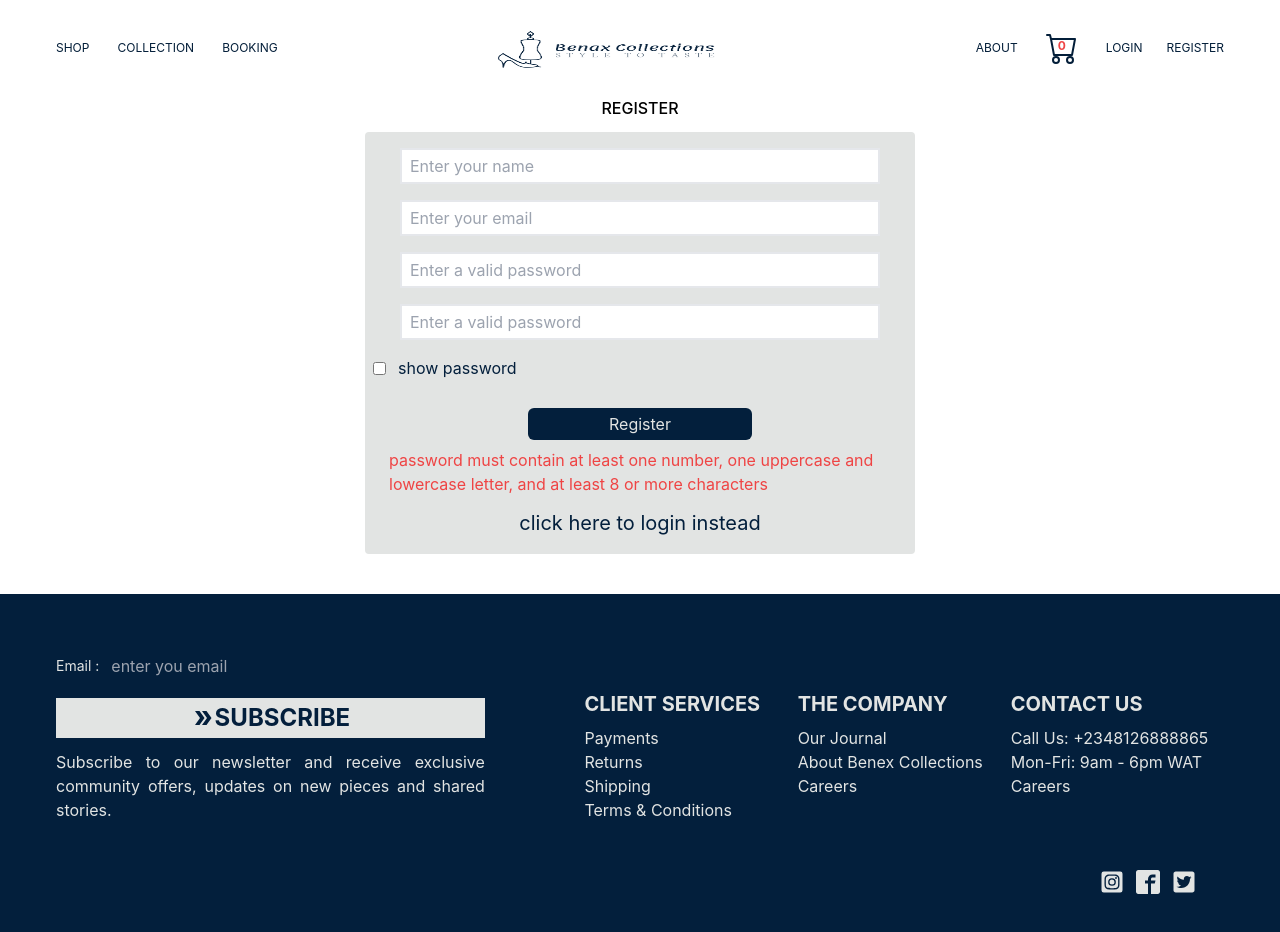
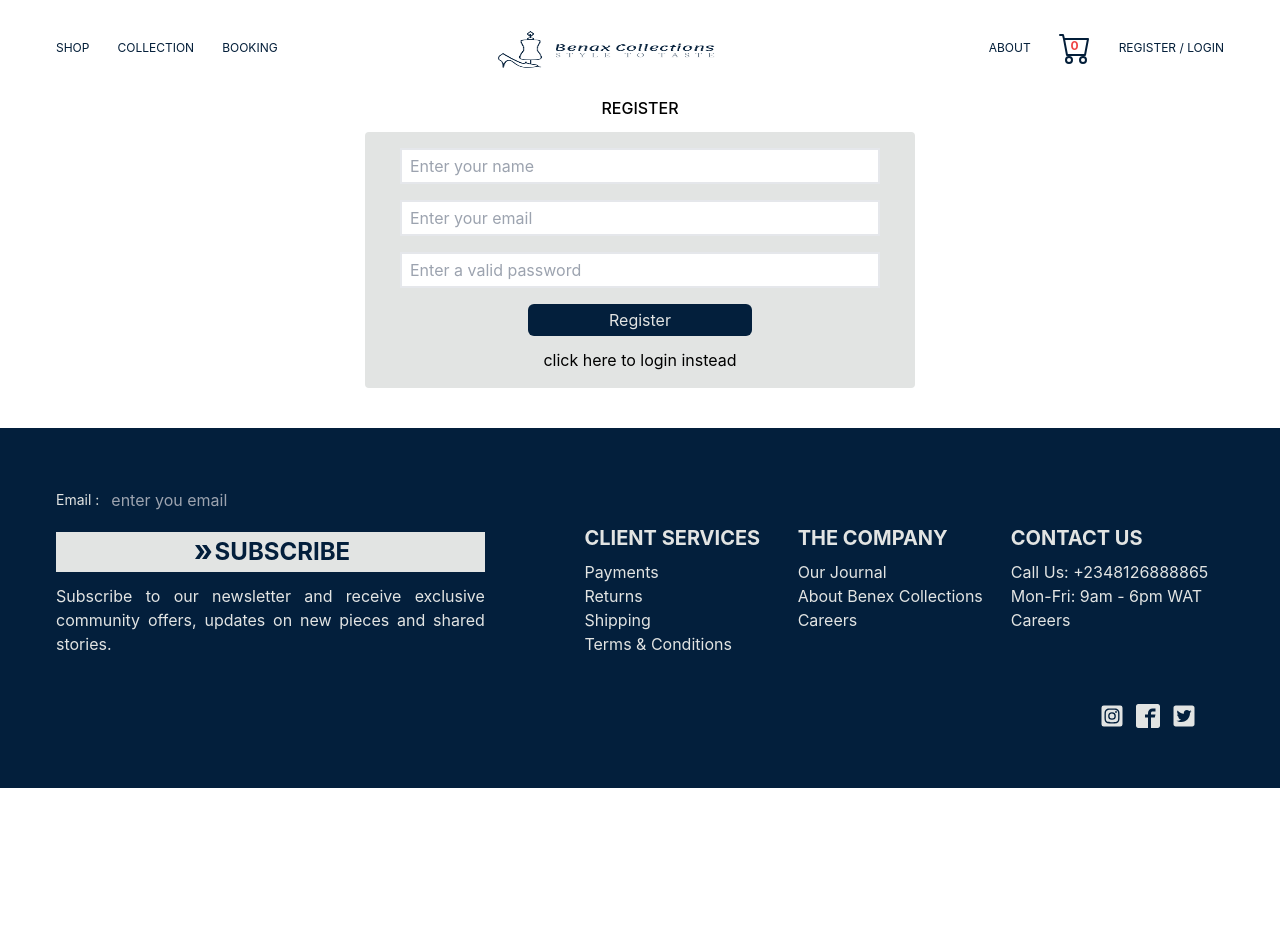
Before and after one commit to activus-d/benax-new, a Next.js app: page /register in a window 1280 px wide. Shown: the top 932 px of the page. After the commit the page ends 800 px from the top, so only its background shows below. Built offline with nearby package versions, Linux system fonts and the light colour scheme.

Commit message:
Revert "registration adjusted"

```diff
--- a/components/navs/mobilebar.jsx
+++ b/components/navs/mobilebar.jsx
@@ -105,16 +105,16 @@ export default function MobileBar() {
                             </span>
                         </Link>
                     </li>
-                    {/* <li className='h-10 flex items-center px-5'>
+                    <li className='h-10 flex items-center px-5'>
                         <span className='hover:border-b-2 hover:border-black hover:border-b-veryDeepBlue hover:font-bold cursor-pointer'>
                             ABOUT
                         </span>
-                    </li> */}
+                    </li>
                     <li className='h-10 flex items-center px-5'>
                         <button
                             onClick={(e) => handleLogout(e)}
                         >
-                            LOGOUT
+                            Logout
                         </button>
                     </li>
                 </ul>
@@ -168,23 +168,16 @@ export default function MobileBar() {
                             </span>
                         </Link>
                     </li>
-                    {/* <li className='h-10 flex items-center px-5'>
+                    <li className='h-10 flex items-center px-5'>
                         <span className='hover:border-b-2 hover:border-black hover:border-b-veryDeepBlue hover:font-bold cursor-pointer'>
                             ABOUT
                         </span>
-                    </li> */}
+                    </li>
                     <li className='h-10 flex items-center px-5'>
                         <button
                             onClick={() => Router.push('/login')}
                         >
-                            LOGIN
-                        </button>
-                    </li>
-                    <li className='h-10 flex items-center px-5'>
-                        <button
-                            onClick={() => Router.push('/register')}
-                        >
-                            REGISTER
+                            Login
                         </button>
                     </li>
                 </ul>
--- a/components/navs/topNav.jsx
+++ b/components/navs/topNav.jsx
@@ -154,14 +154,9 @@ export default function TopNav() {
                             </a>
                         </Link>
                     </li>
-                    <li className=' hover:border-b-2 hover:border-b-veryDeepBlue hover:font-bold cursor-pointer flex items-center mr-6'>
+                    <li className=' hover:border-b-2 hover:border-b-veryDeepBlue hover:font-bold cursor-pointer flex items-center'>
                         <Link href='/login'>
-                            <a>LOGIN</a>
-                        </Link>
-                    </li>
-                    <li className=' hover:border-b-2 hover:border-b-veryDeepBlue hover:font-bold cursor-pointer flex items-center'>
-                        <Link href='/register'>
-                            <a>REGISTER</a>
+                            <a>REGISTER / LOGIN</a>
                         </Link>
                     </li>
                 </ul>
--- a/pages/bags.jsx
+++ b/pages/bags.jsx
@@ -51,11 +51,10 @@ const BagList = ({bags}) => {
         <section className="text-deepBlue mb-7 px-5 md:px-14" style={{zIndex: '0'}}>
             <div className='mb-5 relative'>
                 <button
-                    className='flex justify-center items-center bg-deepBlue text-veryLightGrey rounded-md h-8 w-20 absolute left-0'
+                    className='flex justify-center items-center bg-deepBlue text-veryLightGrey  rounded-md h-8 w-14 absolute left-0'
                     onClick={() => Router.push('/categories')}
                 >
                     <GiReturnArrow />
-                    <span className='text-[8px]'>categories</span>
                 </button>
                 <h2 className="text-center text-3xl">BAGS</h2>
             </div>
--- a/pages/clothing.jsx
+++ b/pages/clothing.jsx
@@ -51,11 +51,10 @@ const ClothList = ({cloths}) => {
         <section className="text-deepBlue mb-7 px-5 md:px-14">
             <div className='mb-5 relative'>
                 <button
-                    className='flex justify-center items-center bg-deepBlue text-veryLightGrey rounded-md h-8 w-20 absolute left-0'
+                    className='flex justify-center items-center bg-deepBlue text-veryLightGrey  rounded-md h-8 w-14 absolute left-0'
                     onClick={() => Router.push('/categories')}
                 >
                     <GiReturnArrow />
-                    <span className='text-[8px]'>categories</span>
                 </button>
                 <h2 className="text-center text-3xl">CLOTHING</h2>
             </div>
--- a/pages/login.jsx
+++ b/pages/login.jsx
@@ -10,9 +10,6 @@ export default function Login() {
     const [isResponseData, setIsResponsedata] = useState(false);
     const [isUserInvalid, setIsUserInvalid] = useState(false);
     const { isUserLoggedinToTrue, setCurrentUser } = useAuthContext();
-    const [passwordMessage, setPasswordMessage] = useState("password must contain at least one number, one uppercase and lowercase letter, and at least 8 or more characters");
-    const [passwordType, setPasswordType] = useState("password");
-
 
     const handleSubmit = async (e) => {
         e.preventDefault()
@@ -40,21 +37,13 @@ export default function Login() {
         }
     };
 
-    const showPassword = (e) => {
-        if(e.currentTarget.checked) {
-            setPasswordType("text")
-        }else {
-            setPasswordType("password")
-        }
-    };
-
     if(!isUserInvalid) {
         return (
             <section className='flex flex-col items-center mb-10'>
                 <h2 className='font-medium mb-3 mt-2 text-center'>LOGIN WITH YOUR REGISTERED DETAILS</h2>
                 <form
                     onSubmit={handleSubmit}
-                    className='flex flex-col items-center justify-center bg-veryLightGrey py-4 px-4 rounded w-full sm:w-96 sm:px-4 md:w-[550px]'
+                    className='flex flex-col items-center justify-center bg-veryLightGrey py-4 rounded w-full sm:w-96 sm:px-4 md:w-[550px]'
                 >
                     <input
                         className='outline-none border-2 w-full py-1 px-2 mb-4 sm:w-86 md:w-    [480px]'
@@ -84,27 +73,17 @@ export default function Login() {
                         autoComplete="off"
                         pattern="(?=.*\d)(?=.*[a-z])(?=.*[A-Z]).{8,}"
                         title="Must contain at least one number and one uppercase and   lowercase letter, and at least 8 or more characters"
-                        type={passwordType}
+                        type='password'
                         value={userDetails.password}
                         onChange={(e) => setUserDetails({...userDetails, [e.target.name]: e.    target.value})}
                         placeholder='Enter a valid password'
                     />
-                    <div className='w-full flex items-center mb-7 text-deepBlue'>
-                    <input
-                        type='checkbox'
-                        name='showPassword'
-                        className='mr-3 bg-white opacity-100'
-                        onClick={(e) => showPassword(e)}
-                    />
-                        <span>show password</span>
-                    </div>
                     <button
                         type='submit'
                         className='bg-deepBlue text-veryLightGrey w-56 py-1 rounded-md  xl:hover:scale-110'
                     >
                         Login
                     </button>
-                    <p className='px-4 text-red-500 mt-2'>{passwordMessage}</p>
                     <Link href='/register'>
                         <a className='mt-3 hover:border-b hover:border-deepBlue '>
                             click here to register instead
@@ -129,7 +108,6 @@ export default function Login() {
                     >
                         Login
                     </button>
-
                     <button
                         type='submit'
                         className='bg-deepBlue text-veryLightGrey w-28 py-1 rounded-md xl:hover:scale-110 mx-3'
--- a/pages/register.jsx
+++ b/pages/register.jsx
@@ -1,4 +1,4 @@
-import { useState, useRef } from 'react';
+import { useState } from 'react';
 import Router from 'next/router';
 
 import { useAuthContext } from '../lib/authContext';
@@ -7,19 +7,12 @@ import { setToken } from '../lib/auth';
 import Link from 'next/link';
 
 export default function Register() {
-    const [userDetails, setUserDetails] = useState({identifier: '', email: '', password: '', verify: ''});
+    const [userDetails, setUserDetails] = useState({identifier: '', email: '', password: ''});
     const [isUserInvalid, setIsUserInvalid] = useState(false);
     const { isLoggedinToTrue } = useAuthContext();
-    const [passwordMessage, setPasswordMessage] = useState("password must contain at least one number, one uppercase and lowercase letter, and at least 8 or more characters");
-    const [passwordType, setPasswordType] = useState("password");
 
     const handleSubmit = async (e) => {
     e.preventDefault();
-    if(userDetails.password !== userDetails.verify) {
-        setPasswordMessage(`Password doesn't match. \n Password must contain at least one number, one uppercase and lowercase letter, and at least 8 or more characters`)
-        setUserDetails({...userDetails, password: '', verify: ''} )
-        return
-    }
     try {
       const responseData = await fetcher(
         `${process.env.NEXT_PUBLIC_STRAPI_URL}/auth/local/register`,
@@ -44,20 +37,12 @@ export default function Register() {
     }
   };
 
-    const showPassword = (e) => {
-        if(e.currentTarget.checked) {
-            setPasswordType("text")
-        }else {
-            setPasswordType("password")
-        }
-    };
-
   if(!isUserInvalid) {
     return (
         <section className='flex flex-col items-center mb-10'>
             <h2 className='font-medium mb-3'>REGISTER</h2>
             <form
-                className='flex flex-col items-center justify-center w-72 bg-veryLightGrey py-4 px-2 rounded sm:w-96 md:w-[550px]'
+                className='flex flex-col items-center justify-center w-72 bg-veryLightGrey py-4 rounded sm:w-96 md:w-[550px]'
                 onSubmit={handleSubmit}
             >
                 <input
@@ -82,48 +67,25 @@ export default function Register() {
                 />
                 <input
                     className='outline-none border-2 w-full py-1 px-2 mb-4 sm:w-86 md:w-[480px]'
-                    name="password"
-                    minLength="8"
-                    required
-                    type={passwordType}
-                    autoComplete="off"
-                    pattern="(?=.*\d)(?=.*[a-z])(?=.*[A-Z]).{8,}"
-                    title="Must contain at least one number, one uppercase and lowercase letter, and at least 8 or more characters"
-                    value={userDetails.password}
-                    onChange={(e) => setUserDetails({...userDetails, [e.target.name]: e.target.value})}
-                    placeholder='Enter a valid password'
-                />
-                <input
-                    className='outline-none border-2 w-full py-1 px-2 mb-4 sm:w-86 md:w-[480px]'
-                    name='verify'
+                    name='password'
                     minLength="8"
                     required
                     autoComplete="off"
                     pattern="(?=.*\d)(?=.*[a-z])(?=.*[A-Z]).{8,}"
                     title="Must contain at least one number and one uppercase and lowercase letter, and at least 8 or more characters"
-                    type={passwordType}
-                    value={userDetails.verify}
+                    type='password'
+                    value={userDetails.password}
                     onChange={(e) => setUserDetails({...userDetails, [e.target.name]: e.target.value})}
                     placeholder='Enter a valid password'
                 />
-                <div className='w-full flex items-center mb-7 text-deepBlue'>
-                    <input
-                        type='checkbox'
-                        name='showPassword'
-                        className='mr-3 bg-white opacity-100'
-                        onClick={(e) => showPassword(e)}
-                    />
-                    <span>show password</span>
-                </div>
                 <button
                     type='submit'
                     className='bg-deepBlue text-veryLightGrey w-56 py-1 rounded-md xl:hover:scale-110'
                 >
                     Register
                 </button>
-                <p className='px-4 text-red-500 mt-2'>{passwordMessage}</p>
                 <Link href='/login'>
-                    <a className='mt-3 hover:border-b hover:border-deepBlue text-[20px] text-deepBlue'>
+                    <a className='mt-3 hover:border-b hover:border-deepBlue '>
                         click here to login instead
                     </a>
                 </Link>
--- a/styles/globals.css
+++ b/styles/globals.css
@@ -23,7 +23,7 @@ a {
 }
 
 .show {
-  height: 242px;
+  height: 210px;
 }
 
 /* CSS for topSection */
```
